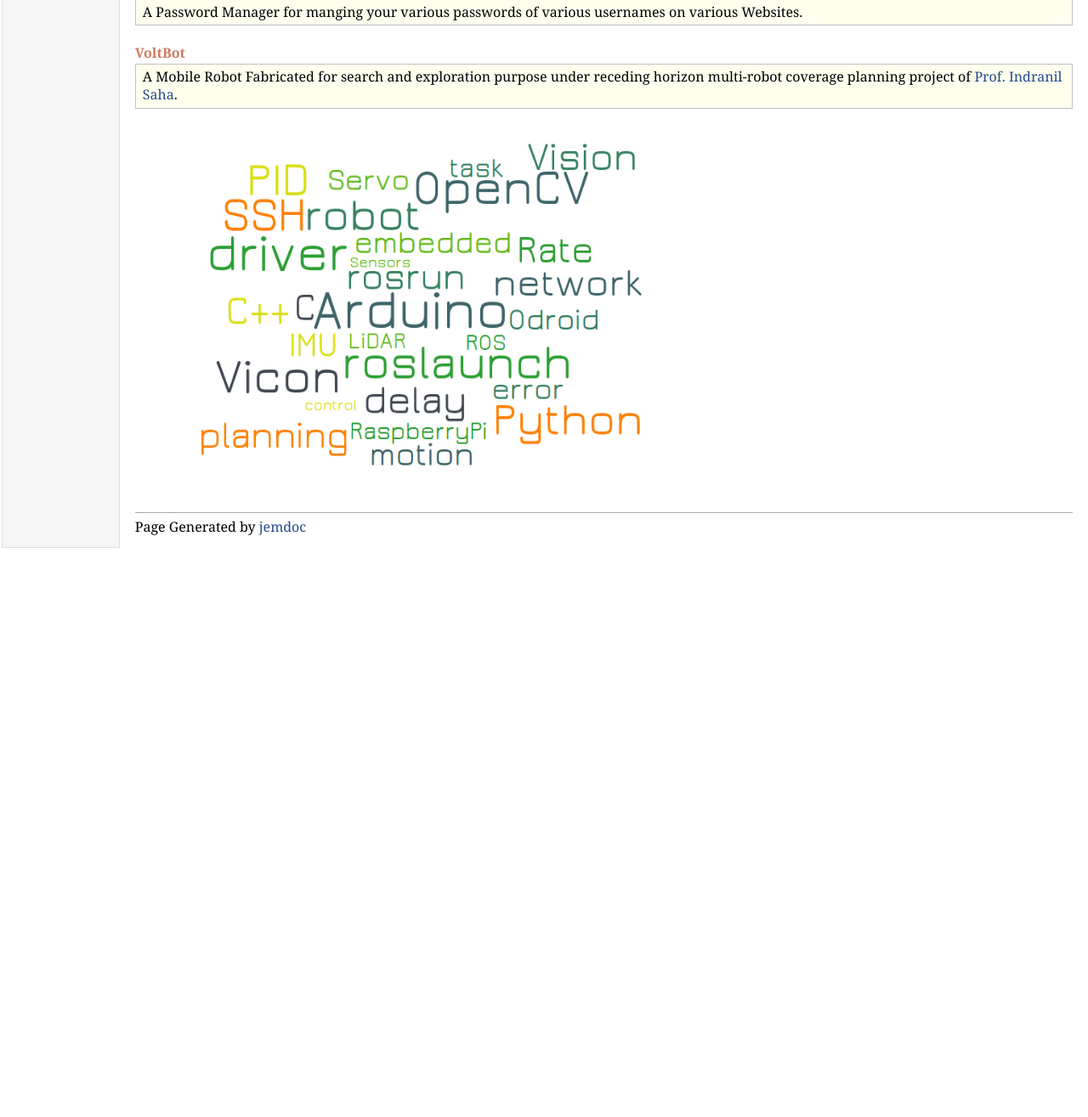
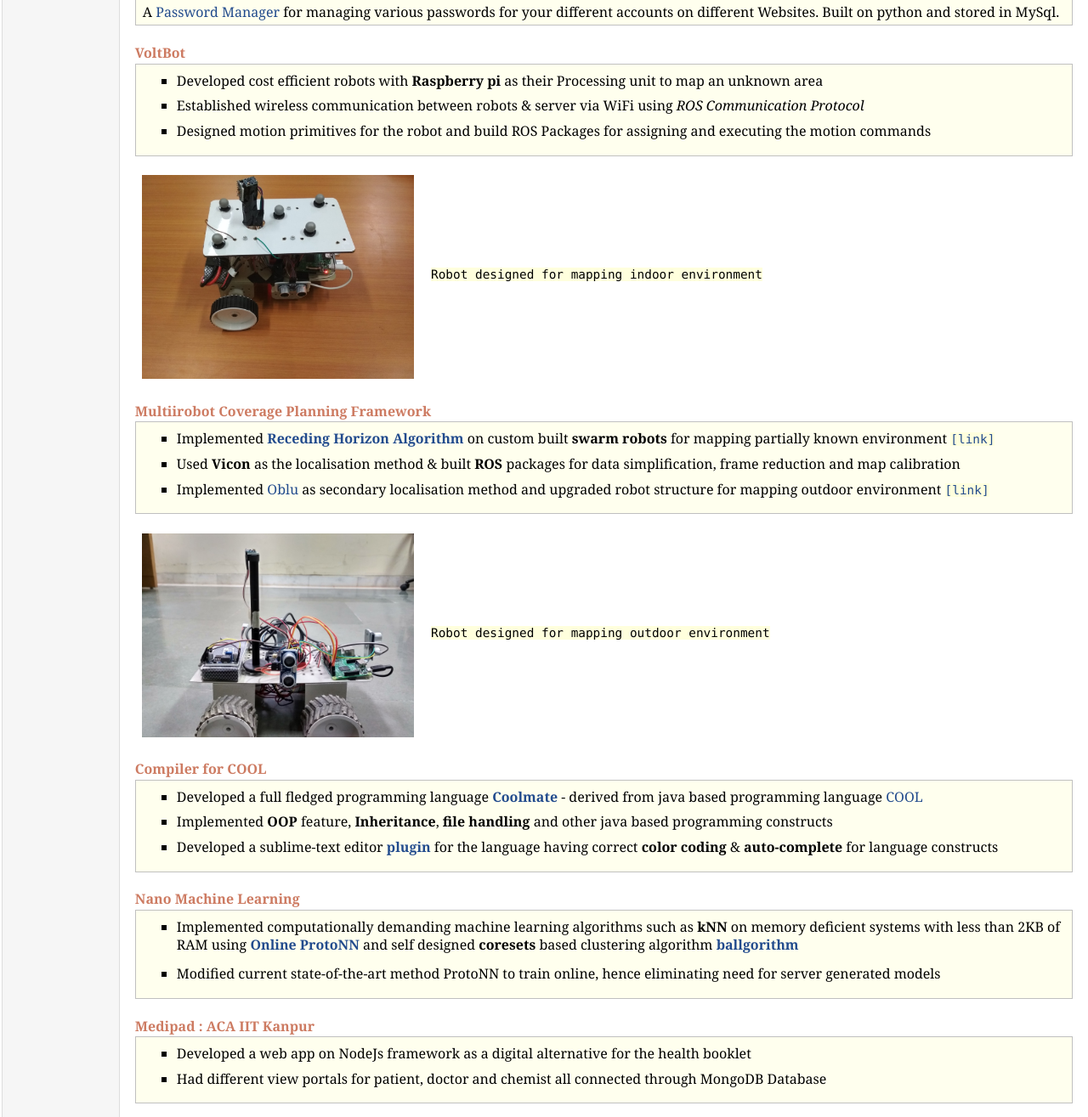
Before and after one commit to mkant956/homepage, a plain HTML site: page webhome/work.html in a window 1280 px wide. Shown: the part 345-1660 px from the top of the page at 85% size. Before the commit the page ends 1000 px from the top, so only its background shows below. Drawn offline with Linux system fonts and the light colour scheme.

Commit message:
webhome update

```diff
--- a/webhome/jemdoc.css
+++ b/webhome/jemdoc.css
@@ -36,6 +36,7 @@ body {
 	padding-left: 1.0em;
 	padding-right: 1.0em;
     border: none;
+    width: 100%;
     background: white;
     text-align: left;
     vertical-align: top;
@@ -239,7 +240,7 @@ div.codeblock, div.infoblock {
 
 div.blocktitle {
 	font-weight: bold;
-	color: #cd7b62;
+	color: #cd7b62 !important;
 	margin-top: 1.2em;
 	margin-bottom: 0.1em;
 }
@@ -379,3 +380,9 @@ table.imgtable, table.imgtable td {
     border: none;
     text-align: left;
 }
+
+
+table.imgtabler, table.imgtabler td {
+    border: none;
+    text-align: center;
+}
--- a/webhome/work.html
+++ b/webhome/work.html
@@ -13,9 +13,10 @@
 <td id="layout-menu">
 <div class="menu-category">Menu</div>
 <div class="menu-item"><a href="index.html" class="current">Home</a></div>
-<div class="menu-item"><a href="src/cv.pdf">Resume</a></div>
+<div class="menu-item"><a href="src/cv_latex.pdf">Resume</a></div>
 <div class="menu-item"><a href="contact.html">Contact</a></div>
 <div class="menu-item"><a href="work.html">Previous&nbsp;Work</a></div>
+<div class="menu-item"><a href="intern.html">Internship</a></div>
 <div class="menu-category">Links</div>
 <div class="menu-item"><a href="https://github.com/mkant956">Github</a></div>
 </td>
@@ -26,27 +27,91 @@
 </div>
 <table class="imgtable"><tr><td>
 <a href="http://home.iitk.ac.in/~mkant/"><img src="src/dp2.jpg" alt="alt text" width="131px" height="160px" /></a>&nbsp;</td>
-<td align="left"><p>B.Tech, CSE<br />Indian Institute of Technology, Kanpur<br /></p>
+<td align="left"><p>Final Year Undergraduate, CSE<br />Indian Institute of Technology, Kanpur<br /></p>
 </td></tr></table>
 <h2>Previous Work</h2>
 <div class="infoblock">
-<a href="https://github.com/mkant956/PassMan">
 <div class="blocktitle">PassMan</div>
-</a>
 <div class="blockcontent">
-<p>A Password Manager for manging your various passwords of various usernames on various Websites.</p>
+<p>A <a href="https://github.com/mkant956/PassMan">Password Manager</a> for managing various passwords for your different accounts on different Websites. Built on python and stored in MySql.</p>
 </div></div>
 <div class="infoblock">
 <div class="blocktitle">VoltBot</div>
 <div class="blockcontent">
-<p>A Mobile Robot Fabricated for search and exploration purpose under receding horizon multi-robot coverage planning project of <a href="https://cse.iitk.ac.in/users/isaha/">Prof. Indranil Saha</a>.</p>
-
+<ul>
+<li><p>Developed cost efficient robots with <b>Raspberry pi</b> as their Processing unit to map an unknown area </p>
+</li>
+<li><p>Established wireless communication between robots &amp; server via WiFi using <i>ROS Communication Protocol</i></p>
+</li>
+<li><p>Designed motion primitives for the robot and build ROS Packages for assigning and executing the motion commands</p>
+</li>
+</ul>
 </div></div>
-
-<div id="wordle">
-<img src="src/wordle2.png" width="640px" height="420px" align="center" />
-</div>
-
+<table class="imgtable"><tr><td>
+<img src="src/robot.jpg" alt="alt voltbot Image here" width="320px" height="240px" />&nbsp;</td>
+<td align="left"><p><tt>Robot designed for mapping indoor environment</tt></p>
+</td></tr></table>
+<div class="infoblock">
+<div class="blocktitle">Multiirobot Coverage Planning Framework</div>
+<div class="blockcontent">
+<ul>
+<li><p>Implemented <a href="https://www.cse.iitk.ac.in/users/isaha/Publications/Conferences/ICCPS18.pdf/"><b>Receding Horizon Algorithm</b></a> on custom built <b>swarm robots</b> for mapping partially known
+environment <tt><a href="http://home.iitk.ac.in/~mkant/cs395a/report.pdf">[link]</a></tt></p>
+</li>
+<li><p>Used <b>Vicon</b> as the localisation method &amp; built <b>ROS</b> packages for data simplification, frame reduction and map
+calibration</p>
+</li>
+<li><p>Implemented <a href="https://www.oblu.io/">Oblu</a> as secondary localisation method and upgraded robot structure for mapping outdoor environment <tt><a href="http://home.iitk.ac.in/~mkant/cs396a/report.pdf">[link]</a></tt></p>
+</li>
+</ul>
+</div></div>
+<table class="imgtable"><tr><td>
+<img src="src/new_bot.png" alt="alt voltbot Image here" width="320px" height="240px" />&nbsp;</td>
+<td align="left"><p><tt>Robot designed for mapping outdoor environment</tt></p>
+</td></tr></table>
+<div class="infoblock">
+<div class="blocktitle">Compiler for COOL</div>
+<div class="blockcontent">
+<ul>
+<li><p>Developed a full fledged programming language <b><a href="https://github.com/abhikr360/CoolCompilers/tree/master/coolmate">Coolmate</a></b> - derived from java based programming language <a href="https://en.wikipedia.org/wiki/Cool_(programming_language)">COOL</a></p>
+</li>
+<li><p>Implemented <b>OOP</b> feature, <b>Inheritance</b>, <b>file handling</b> and other java based programming constructs</p>
+</li>
+<li><p>Developed a sublime-text editor <b><a href="https://github.com/abhikr360/CoolCompilers/tree/master/sublime_plugin">plugin</a></b> for the language having correct <b>color coding</b> &amp; <b>auto-complete</b> for
+language constructs</p>
+</li>
+</ul>
+</div></div>
+<div class="infoblock">
+<div class="blocktitle">Nano Machine Learning</div>
+<div class="blockcontent">
+<ul>
+<li><p>Implemented computationally demanding machine learning algorithms such as <b>kNN</b> on memory deficient systems
+with less than 2KB of RAM using <b><a href="https://github.com/abhikr360/Nano-Machine-Learning">Online ProtoNN</a></b> and self designed <b>coresets</b> based clustering algorithm <b><a href="https://github.com/abhikr360/Nano-Machine-Learning">ballgorithm</a></b></p>
+</li>
+</ul>
+<ul>
+<li><p>Modified current state-of-the-art method ProtoNN to train online, hence eliminating need for server generated
+models</p>
+</li>
+</ul>
+</div></div>
+<div class="infoblock">
+<div class="blocktitle">Medipad : ACA IIT Kanpur</div>
+<div class="blockcontent">
+<ul>
+<li><p>Developed a web app on NodeJs framework as a digital alternative for the health booklet</p>
+</li>
+<li><p>Had different view portals for patient, doctor and chemist all connected through MongoDB Database</p>
+</li>
+</ul>
+</div></div>
+<table class="imgtabler"><tr><td>
+<img src="src/wordle2.png" alt="640" width="480px" />&nbsp;</td>
+<td align="right"></td></tr></table>
+<p><tt>source - <a href="http://www.wordle.net/">wordle</a></tt></p>
+<div class="infoblock">
+<div class="blockcontent">
 <h2></h2>
 <p>Page Generated by <a href="http://jemdoc.jaboc.net/index.html">jemdoc</a></p>
 </td>
```
Also changed, not shown: webhome/contact.html (+6 -3 lines), webhome/index.html (+6 -6 lines), webhome/intern.html (added, +63 -0 lines), webhome/src/new_bot.png (added), webhome/src/robot.jpg (added), 1 other file.
